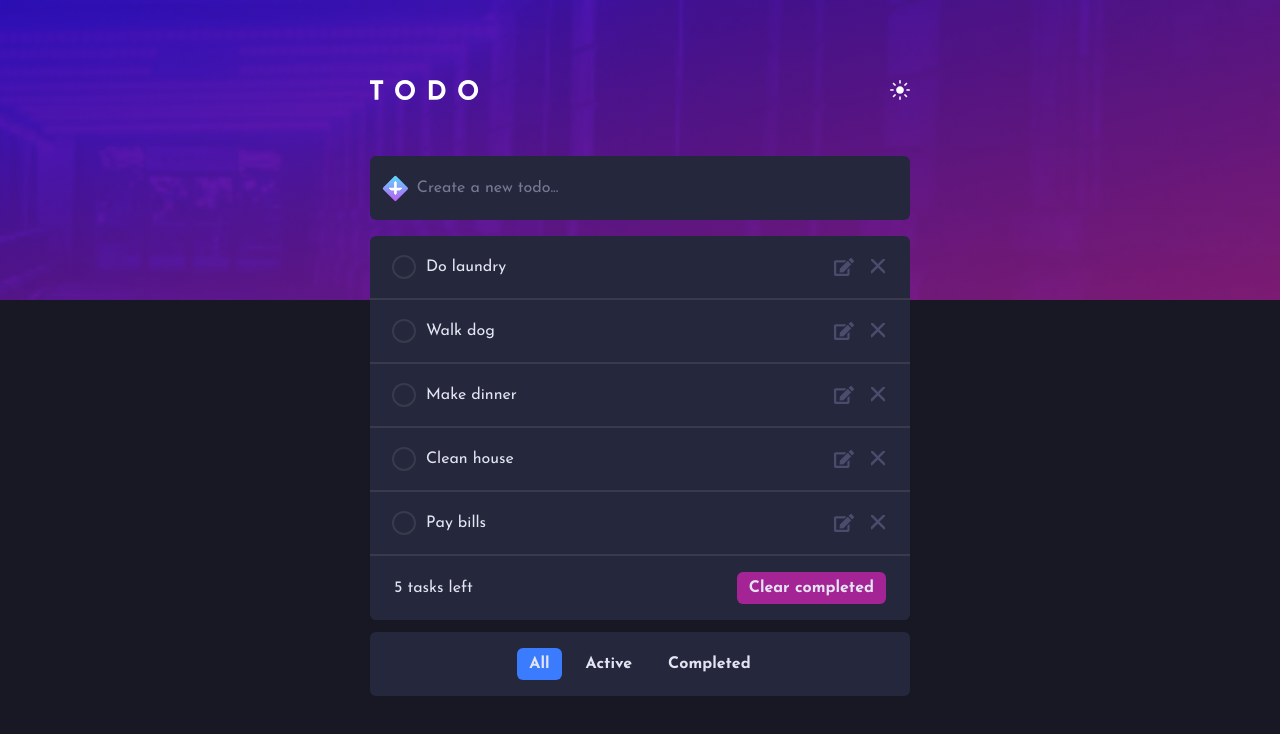
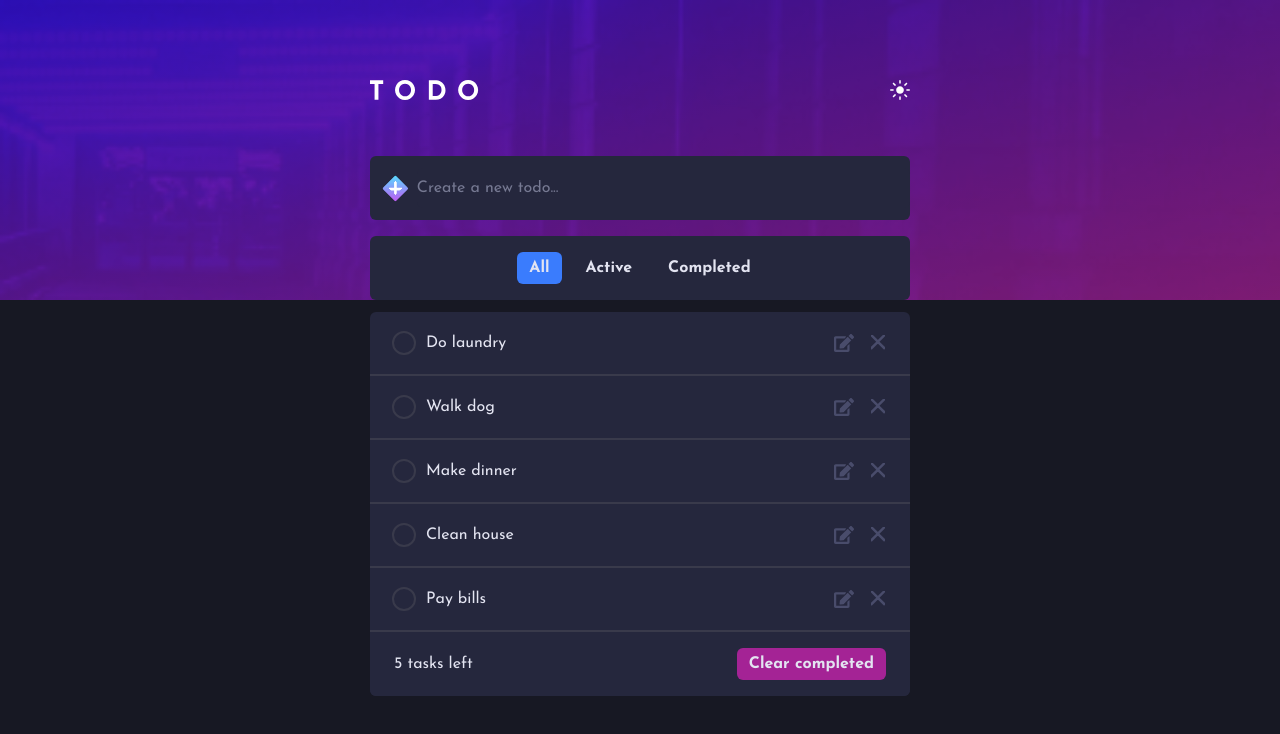
Before and after one commit to abhijithmuthyala/todos-app, a Next.js app: page / in a window 1280 px wide. Shown: the top 734 px of the page. Built offline with nearby package versions, Linux system fonts and the light colour scheme.

Commit message:
Add a reveal animation to list items

```diff
--- a/src/components/todo/TodoListItem.jsx
+++ b/src/components/todo/TodoListItem.jsx
@@ -6,11 +6,26 @@ import { flushSync } from "react-dom";
 import EditTodo from "@/components/todo/EditTodo";
 
 import { todosStore } from "@/todosStore";
+import { useReveal } from "./hooks";
 
-export default function TodoListItem({ data, updateTodos }) {
+const revealStyles = {
+  0: "opacity-0 -translate-y-4",
+  1: "opacity-100 translate-y-0",
+};
+
+/*
+TODO:
+this should ideally be a css custom prop, but how to
+integrate css prop with tailwind to make the dalay work?
+*/
+const transitionDelay = 150;
+
+export default function TodoListItem({ data, updateTodos, index }) {
   const [isEditing, setIsEditing] = useState(false);
+  const reveal = useReveal();
   const inputRef = useRef(null);
 
+  const revealStyle = revealStyles[Number(reveal)];
   const doneTodoStyle = "bg-select";
   const undoneTodoStyle = "outline outline-2 outline-neutral-300";
 
@@ -41,7 +56,12 @@ export default function TodoListItem({ data, updateTodos }) {
   }
 
   return (
-    <li className="flex min-h-13 items-center gap-3 border-b-2 border-neutral-300 px-5 py-4 sm:min-h-16 sm:px-6">
+    <li
+      className={`flex min-h-13 -translate-y-3 items-center gap-3 border-b-2 border-neutral-300 px-5 py-4 transition-all duration-200 ease-in sm:min-h-16 sm:px-6 ${revealStyle}`}
+      style={{
+        transitionDelay: index * transitionDelay + "ms",
+      }}
+    >
       <button
         onClick={handleSelect}
         aria-label={`Mark as ${data.done ? "Incomplete" : "Complete"}`}
--- a/src/components/todo/TodosFormAndList.jsx
+++ b/src/components/todo/TodosFormAndList.jsx
@@ -72,27 +72,8 @@ export default function TodosFormAndList() {
       </section>
       <section>
         <ContentWrapper>
-          <div className="mb-3 overflow-hidden rounded-md bg-neutral-200">
-            <h2 className="sr-only">List of your todos</h2>
-            <TodosList updateTodos={updateTodos} todos={filteredTodos} />
-            <div className="flex flex-wrap items-center justify-between gap-x-3  bg-neutral-200 px-5 py-4 sm:px-6">
-              {todosFilter !== filterStates.completed && (
-                <p>{undoneTodos} tasks left</p>
-              )}
-              {todosFilter === filterStates.completed && (
-                <p>{doneTodos} tasks done</p>
-              )}
-              <button
-                onClick={clearCompletedTodos}
-                className="rounded-md bg-destructive px-3 py-1 font-bold transition-all duration-actions hover:bg-opacity-75"
-              >
-                Clear completed
-              </button>
-            </div>
-          </div>
-
           {/* filters */}
-          <div className="flex min-h-12 flex-wrap items-center justify-center gap-3 rounded-md bg-neutral-200 px-3 py-4">
+          <div className="mb-3 flex min-h-12 flex-wrap items-center justify-center gap-3 rounded-md bg-neutral-200 px-3 py-4">
             <TabButton
               onClick={handleFilterChange}
               data-filter={filterStates.all}
@@ -115,6 +96,24 @@ export default function TodosFormAndList() {
               Completed
             </TabButton>
           </div>
+          <div className="overflow-hidden rounded-md bg-neutral-200">
+            <h2 className="sr-only">List of your todos</h2>
+            <TodosList updateTodos={updateTodos} todos={filteredTodos} />
+            <div className="flex flex-wrap items-center justify-between gap-x-3  bg-neutral-200 px-5 py-4 sm:px-6">
+              {todosFilter !== filterStates.completed && (
+                <p>{undoneTodos} tasks left</p>
+              )}
+              {todosFilter === filterStates.completed && (
+                <p>{doneTodos} tasks done</p>
+              )}
+              <button
+                onClick={clearCompletedTodos}
+                className="rounded-md bg-destructive px-3 py-1 font-bold transition-all duration-actions hover:bg-opacity-75"
+              >
+                Clear completed
+              </button>
+            </div>
+          </div>
         </ContentWrapper>
       </section>
     </div>
--- a/src/components/todo/TodosList.jsx
+++ b/src/components/todo/TodosList.jsx
@@ -53,7 +53,7 @@ function DraggableTodoListItem({ data, index, updateTodos }) {
             {...provided.dragHandleProps}
             tabIndex={-1}
           >
-            <TodoListItem data={data} updateTodos={updateTodos} />
+            <TodoListItem data={data} updateTodos={updateTodos} index={index} />
           </div>
         );
       }}
--- a/src/components/todo/hooks.js
+++ b/src/components/todo/hooks.js
@@ -15,3 +15,17 @@ export function useTodos() {
 
   return [todos, setTodos];
 }
+
+export function useReveal() {
+  const [reveal, setReveal] = useState(false);
+
+  useEffect(function revealListItem() {
+    setReveal(true);
+
+    return function hideListItem() {
+      setReveal(false);
+    };
+  }, []);
+
+  return reveal;
+}
--- a/src/styles/globals.css
+++ b/src/styles/globals.css
@@ -52,6 +52,7 @@
     --hero-min-height-desktop: 300px;
     --body-padding: 24px;
     --content-max-width: calc(540px + 2 * var(--body-padding));
+    --list-container-max-height: 30rem;
   }
 
   #theme-wrapper[data-theme="light"] {
--- a/tailwind.config.js
+++ b/tailwind.config.js
@@ -46,17 +46,18 @@ module.exports = {
         "hero-desktop": "var(--hero-min-height-desktop)",
         "content-max-width": "var(--content-max-width)",
         "body-padding": "var(--body-padding)",
+        "list-max-height": "var(--list-container-max-height)",
         22: "5.75rem",
         13: "3.25rem",
         18: "4.375rem",
+      },
+      transitionDuration: {
+        actions: "var(--actions-transition-time)",
       },
     },
     fontFamily: {
       "josefin-sans": "var(--ff)",
     },
-    transitionDuration: {
-      actions: "var(--actions-transition-time)",
-    },
   },
   plugins: [],
 };
```
